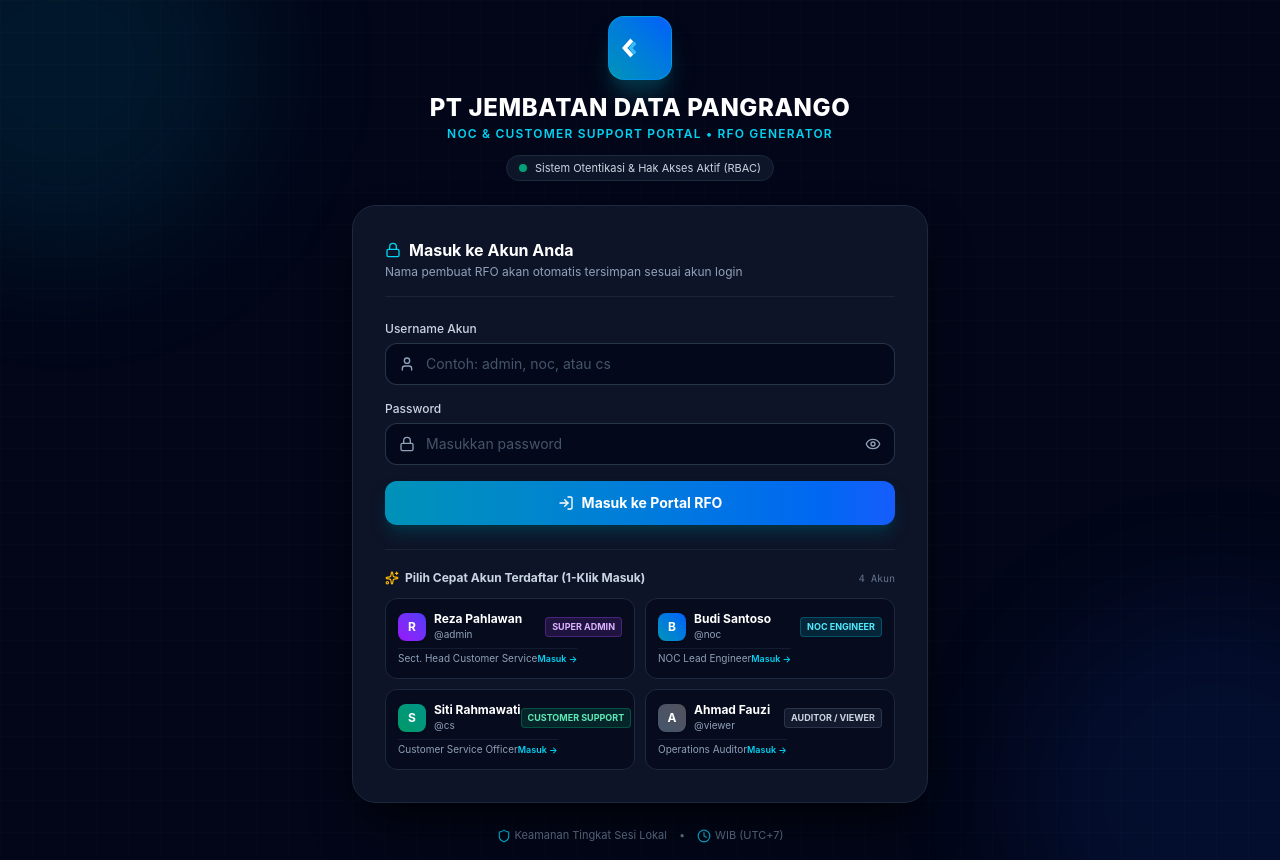
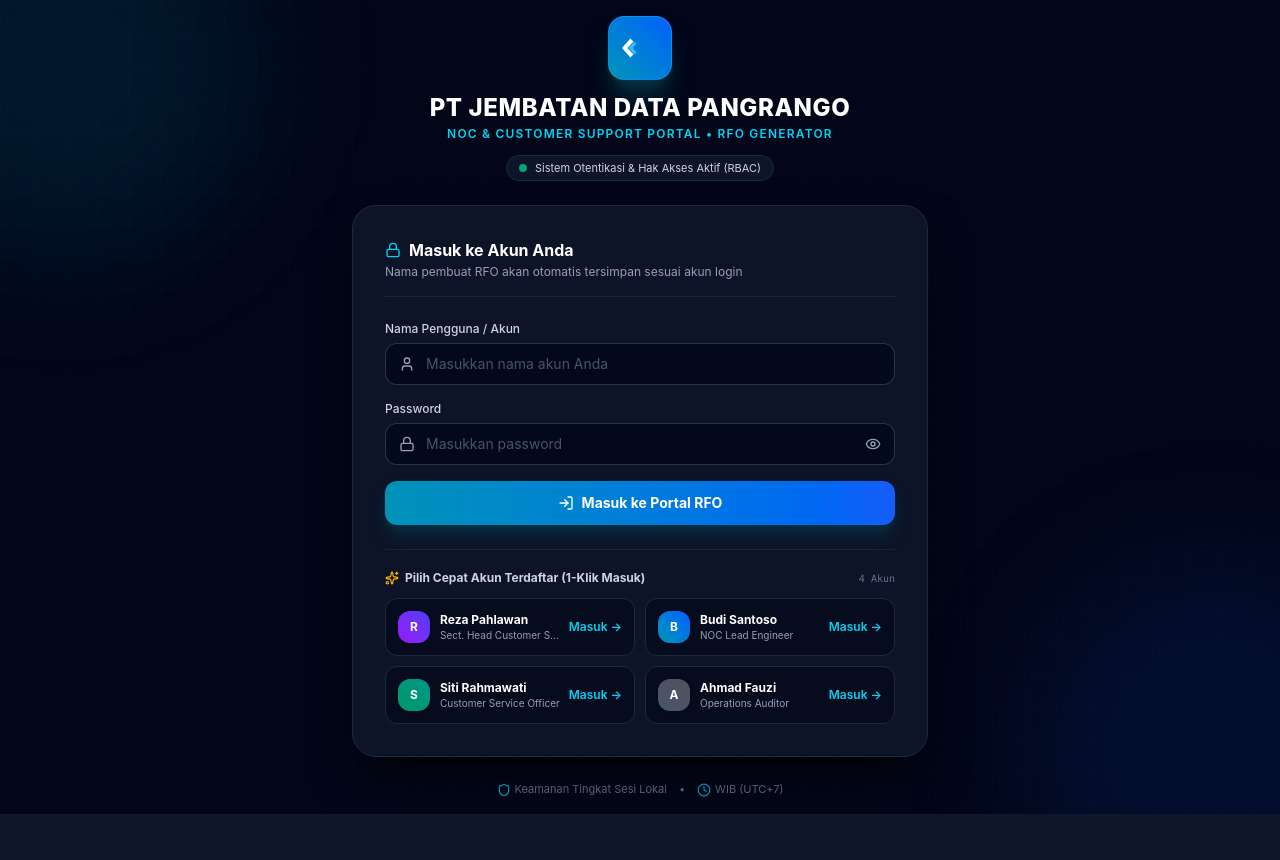
Before and after one commit to YoiMiya04mei/tools-generator, a React (Vite) app: page / in a window 1280 px wide. After the commit the page ends 814 px from the top, so only its background shows below. Built offline with nearby package versions, Linux system fonts and the light colour scheme.

Commit message:
fix: kunci pengelolaan kop surat dan template khusus Super Admin serta sembunyikan username dan role di dashboard login

```diff
--- a/src/App.tsx
+++ b/src/App.tsx
@@ -79,6 +79,21 @@ export function App() {
     addToast('info', 'Ganti Akun', 'Silakan pilih akun atau login dengan kredensial lain.');
   };
 
+  // Guard access based on role permissions
+  useEffect(() => {
+    if (!currentUser) return;
+    const isAdmin = currentUser.role === 'admin';
+    const canCreate = authService.hasPermission(currentUser.role, 'canCreateRFO');
+
+    if ((activeTab === 'templates' || activeTab === 'users' || activeTab === 'settings') && !isAdmin) {
+      setActiveTab('dashboard');
+      addToast('error', 'Akses Ditolak', 'Halaman tersebut hanya dapat diakses dan dikelola oleh Super Admin.');
+    } else if (activeTab === 'create' && !canCreate) {
+      setActiveTab('history');
+      addToast('info', 'Akses Terbatas', 'Akun Auditor/Viewer hanya memiliki wewenang membaca arsip.');
+    }
+  }, [activeTab, currentUser]);
+
   // Edit RFO Handler
   const handleEditRFO = (rfo: RFODocument) => {
     setEditingRFO(rfo);
@@ -125,6 +140,8 @@ export function App() {
       </>
     );
   }
+
+  const isAdmin = currentUser.role === 'admin';
 
   return (
     <div className="flex h-screen w-full bg-slate-950 text-slate-100 overflow-hidden font-sans">
@@ -203,22 +220,23 @@ export function App() {
             />
           )}
 
-          {activeTab === 'templates' && (
+          {activeTab === 'templates' && isAdmin && (
             <TemplatePage
               template={template}
               onUpdateTemplate={(newTmpl) => setTemplate(newTmpl)}
               addToast={addToast}
+              currentUser={currentUser}
             />
           )}
 
-          {activeTab === 'users' && (
+          {activeTab === 'users' && isAdmin && (
             <UsersPage
               currentUser={currentUser}
               addToast={addToast}
             />
           )}
 
-          {activeTab === 'settings' && (
+          {activeTab === 'settings' && isAdmin && (
             <SettingsPage
               addToast={addToast}
               onRefreshData={() => {
--- a/src/components/LoginPage.tsx
+++ b/src/components/LoginPage.tsx
@@ -12,7 +12,6 @@ import {
 } from 'lucide-react';
 import { authService, DEFAULT_USERS } from '../services/authService';
 import type { UserAccount } from '../types/auth';
-import { ROLE_LABELS } from '../types/auth';
 
 interface LoginPageProps {
   onLoginSuccess: (user: UserAccount) => void;
@@ -117,7 +116,7 @@ export const LoginPage: React.FC<LoginPageProps> = ({ onLoginSuccess }) => {
           <form onSubmit={handleLogin} className="space-y-4">
             <div>
               <label className="block text-xs font-medium text-slate-300 mb-1.5">
-                Username Akun
+                Nama Pengguna / Akun
               </label>
               <div className="relative">
                 <div className="absolute inset-y-0 left-0 pl-3.5 flex items-center pointer-events-none text-slate-400">
@@ -127,7 +126,7 @@ export const LoginPage: React.FC<LoginPageProps> = ({ onLoginSuccess }) => {
                   type="text"
                   value={username}
                   onChange={(e) => setUsername(e.target.value)}
-                  placeholder="Contoh: admin, noc, atau cs"
+                  placeholder="Masukkan nama akun Anda"
                   className="w-full bg-slate-950/80 border border-slate-700/80 rounded-xl pl-10 pr-4 py-2.5 text-sm text-white focus:outline-none focus:ring-2 focus:ring-cyan-500 focus:border-transparent transition-all placeholder:text-slate-600"
                 />
               </div>
@@ -168,7 +167,7 @@ export const LoginPage: React.FC<LoginPageProps> = ({ onLoginSuccess }) => {
             </button>
           </form>
 
-          {/* Quick Login / Akun Terdaftar */}
+          {/* Quick Login / Akun Terdaftar (Tanpa menampilkan username & role akses) */}
           <div className="border-t border-slate-800/80 pt-5 space-y-3">
             <div className="flex items-center justify-between">
               <span className="text-xs font-bold text-slate-300 flex items-center gap-1.5">
@@ -182,45 +181,34 @@ export const LoginPage: React.FC<LoginPageProps> = ({ onLoginSuccess }) => {
 
             <div className="grid grid-cols-1 sm:grid-cols-2 gap-2.5">
               {registeredUsers.map((user) => {
-                const badge = ROLE_LABELS[user.role];
                 return (
                   <button
                     key={user.id}
                     type="button"
                     onClick={() => handleQuickLogin(user)}
-                    className="p-3 rounded-xl bg-slate-950/60 hover:bg-slate-800/70 border border-slate-800 hover:border-cyan-500/50 text-left transition-all group flex flex-col justify-between cursor-pointer space-y-1.5"
+                    className="p-3 rounded-xl bg-slate-950/60 hover:bg-slate-800/80 border border-slate-800 hover:border-cyan-500/50 text-left transition-all group flex items-center justify-between cursor-pointer"
                   >
-                    <div className="flex items-center justify-between w-full">
-                      <div className="flex items-center gap-2">
+                    <div className="flex items-center gap-2.5 min-w-0">
                       <div
-                          className={`w-7 h-7 rounded-lg bg-gradient-to-tr ${
+                        className={`w-8 h-8 rounded-xl bg-gradient-to-tr ${
                           user.avatarColor || 'from-cyan-600 to-blue-600'
-                          } flex items-center justify-center text-white text-xs font-bold shadow-sm`}
+                        } flex items-center justify-center text-white text-xs font-bold shadow-sm shrink-0`}
                       >
-                          {user.name.charAt(0)}
+                        {user.name.charAt(0).toUpperCase()}
                       </div>
-                        <div className="overflow-hidden">
+                      <div className="min-w-0">
                         <p className="text-xs font-bold text-white group-hover:text-cyan-300 truncate">
                           {user.name}
                         </p>
                         <p className="text-[10px] text-slate-400 truncate">
-                            @{user.username}
+                          {user.position}
                         </p>
                       </div>
                     </div>
-                      <span
-                        className={`text-[9px] font-bold px-1.5 py-0.5 rounded border uppercase shrink-0 ${badge.badgeClass}`}
-                      >
-                        {badge.label}
-                      </span>
-                    </div>
 
-                    <div className="text-[10px] text-slate-400 pt-0.5 border-t border-slate-800/60 flex items-center justify-between">
-                      <span className="truncate">{user.position}</span>
-                      <span className="text-cyan-400 font-semibold group-hover:underline text-[9px] shrink-0">
+                    <span className="text-cyan-400 group-hover:text-cyan-300 group-hover:translate-x-0.5 transition-all text-xs font-semibold shrink-0 ml-2">
                       Masuk →
                     </span>
-                    </div>
                   </button>
                 );
               })}
--- a/src/components/Sidebar.tsx
+++ b/src/components/Sidebar.tsx
@@ -35,12 +35,13 @@ export const Sidebar: React.FC<SidebarProps> = ({
   const canCreate = currentUser ? ROLE_PERMISSIONS[currentUser.role]?.canCreateRFO : true;
   const isAdmin = currentUser?.role === 'admin';
 
-  const navItems = [
+  const allNavItems = [
     {
       id: 'dashboard' as ActiveTab,
       label: 'Dashboard',
       icon: <LayoutDashboard className="w-5 h-5 shrink-0" />,
       badge: null,
+      show: true,
     },
     {
       id: 'create' as ActiveTab,
@@ -51,32 +52,39 @@ export const Sidebar: React.FC<SidebarProps> = ({
         <Lock className="w-5 h-5 shrink-0 text-slate-500" />
       ),
       badge: !canCreate ? 'Viewer' : hasDraft ? 'Draft' : null,
+      show: canCreate,
     },
     {
       id: 'history' as ActiveTab,
       label: 'RFO History',
       icon: <FolderClock className="w-5 h-5 shrink-0" />,
       badge: null,
+      show: true,
     },
     {
       id: 'templates' as ActiveTab,
-      label: 'RFO Template',
+      label: 'Kop Surat & Template',
       icon: <Sliders className="w-5 h-5 shrink-0" />,
-      badge: !isAdmin ? 'Standar' : null,
+      badge: 'Admin',
+      show: isAdmin, // HANYA Super Admin yang dapat mengakses & mengelola kop surat dan template!
     },
     {
       id: 'users' as ActiveTab,
       label: 'Kelola Akun',
       icon: <Users className="w-5 h-5 shrink-0" />,
-      badge: null,
+      badge: 'Admin',
+      show: isAdmin, // HANYA Super Admin yang dapat mengelola akun pengguna!
     },
     {
       id: 'settings' as ActiveTab,
       label: 'Settings',
       icon: <Settings className="w-5 h-5 shrink-0" />,
       badge: null,
+      show: isAdmin, // HANYA Super Admin yang dapat mengelola backup & database!
     },
   ];
+
+  const navItems = allNavItems.filter((item) => item.show);
 
   return (
     <aside
```
Also changed, not shown: src/pages/TemplatePage.tsx (+76 -7 lines). Lines whose indentation alone changed are shown as unchanged.
